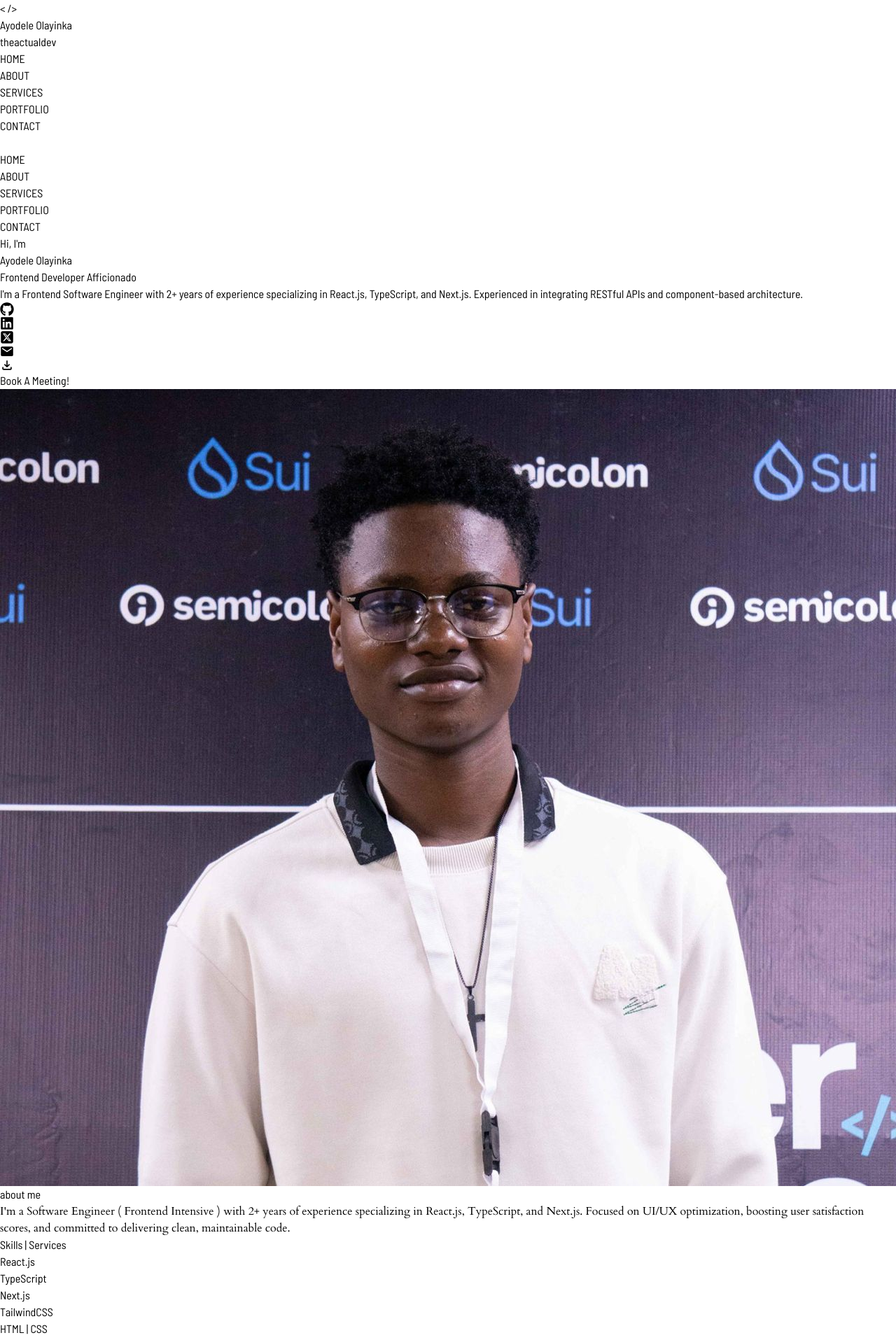
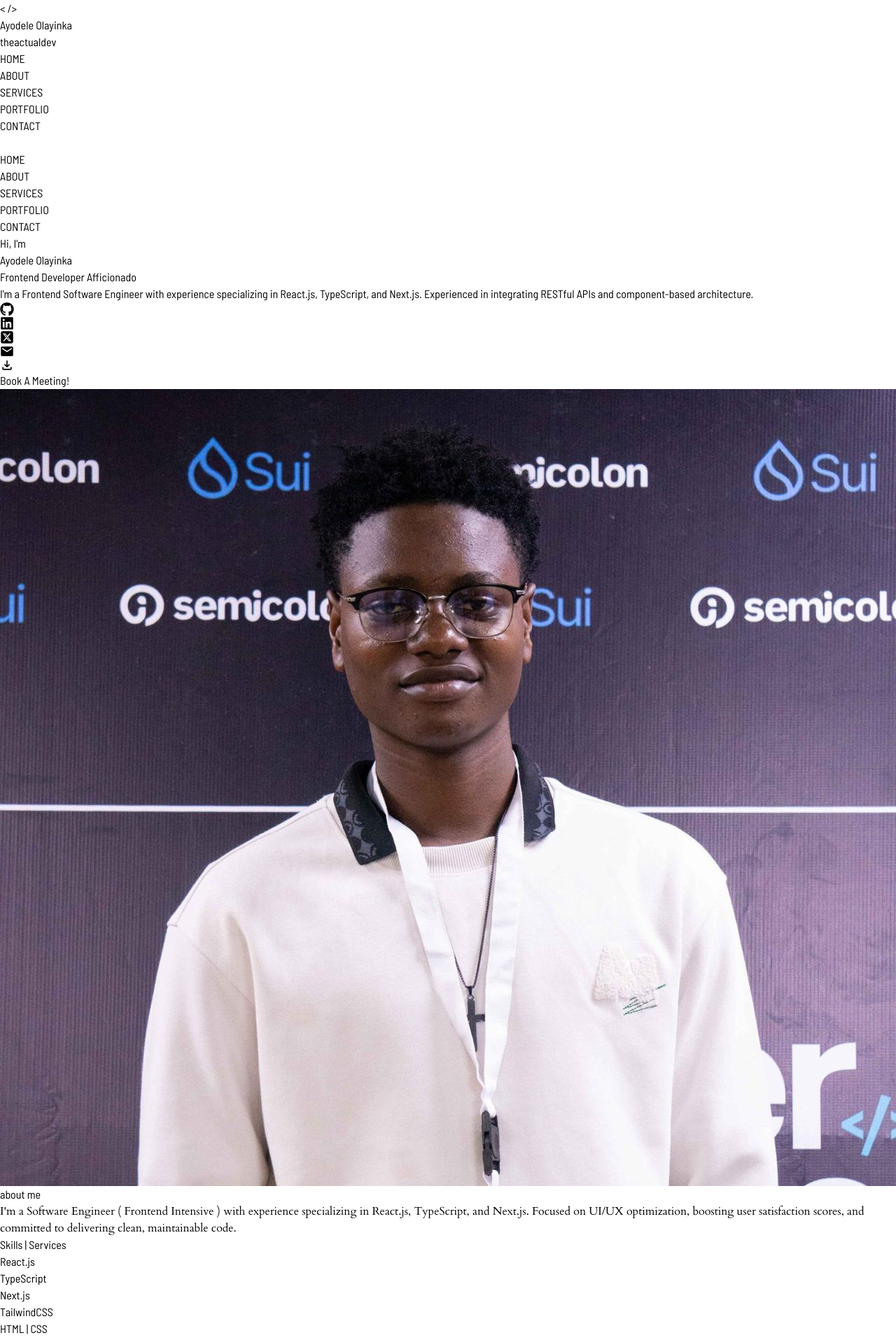
Before and after one commit to theactualdev/portfolio, a Next.js app: page / in a window 1280 px wide. Shown: the top 1915 px of the page at 70% size. Built offline with nearby package versions, Linux system fonts and the light colour scheme.

Commit message:
chore: fixes spelling errors

```diff
--- a/src/components/About.tsx
+++ b/src/components/About.tsx
@@ -18,7 +18,7 @@ const About = () => {
             </div>
 
             <h1 className={`${cardo.className} text-xl sm:text-2xl md:text-3xl font-bold pt-5 leading-10`}>
-                I&apos;m a Software Engineer ( Frontend Intensive ) with 2+ years of experience specializing in React.js, TypeScript, and Next.js. Focused on UI/UX optimization, boosting user satisfaction scores, and
+                I&apos;m a Software Engineer ( Frontend Intensive ) with experience specializing in React.js, TypeScript, and Next.js. Focused on UI/UX optimization, boosting user satisfaction scores, and
                 committed to delivering clean, maintainable code.
             </h1>
         </div>
--- a/src/components/Hero.tsx
+++ b/src/components/Hero.tsx
@@ -32,7 +32,7 @@ const Hero = () => {
           <div className="pt-1 space-y-2">
             <div className="flex items-center space-x-2">
               <p className="text-lg text-gray-600 max-w-[500px]">
-                I&apos;m a Frontend Software Engineer with 2+ years of experience
+                I&apos;m a Frontend Software Engineer with experience
                 specializing in React.js, TypeScript, and Next.js. Experienced
                 in integrating RESTful APIs and component-based architecture.
               </p>
```
